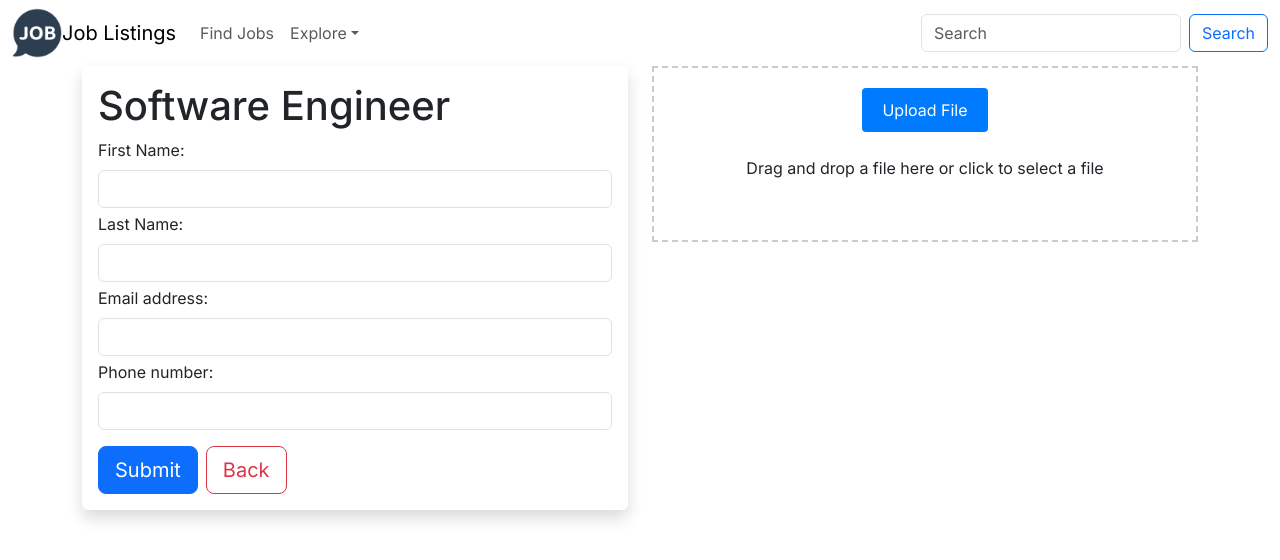
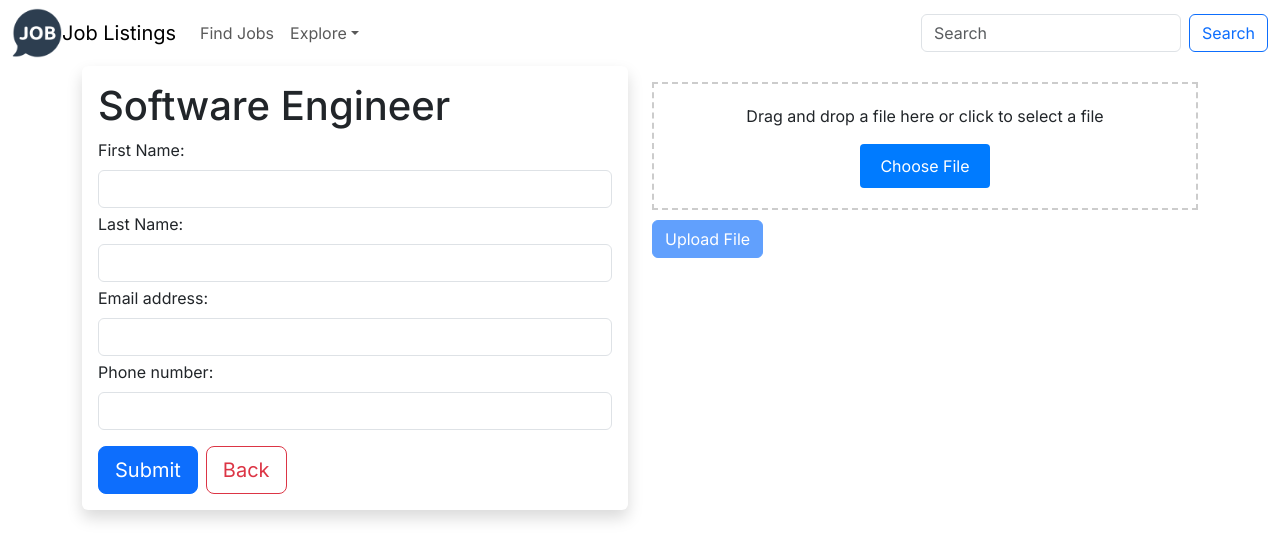
Before and after one commit to marielyeng/Applicant-Screening, a React (Create React App) app in the folder screening-app/frontend/: page /apply in a window 1280 px wide. Shown: the top 560 px of the page. Built offline with nearby package versions, Linux system fonts and the light colour scheme.

Commit message:
setup env and file upload

```diff
--- a/screening-app/frontend/src/components/FormFileUpload.tsx
+++ b/screening-app/frontend/src/components/FormFileUpload.tsx
@@ -1,6 +1,10 @@
 import React, { useState, DragEvent } from "react";
 import styled from "styled-components";
 import { Form } from "react-bootstrap";
+import axios from "axios";
+import Button from "react-bootstrap/Button";
+import Row from "react-bootstrap/Row";
+import Col from "react-bootstrap/Col";
 
 interface FileUploadProps {
   onFileUpload?: (file: File) => void;
@@ -8,10 +12,13 @@ interface FileUploadProps {
 
 export const FormFileUpload: React.FC<FileUploadProps> = ({ onFileUpload }) => {
   const [dragActive, setDragActive] = useState(false);
+  const [selectedFile, setSelectedFile] = useState<File | null>(null);
+  const [uploadStatus, setUploadStatus] = useState<string>("");
 
   const handleFileChange = (e: React.ChangeEvent<HTMLInputElement>) => {
     if (e.target.files && e.target.files[0]) {
-      // onFileUpload(e.target.files[0]);
+        setSelectedFile(e.target.files[0]);
+        onFileUpload && onFileUpload(e.target.files[0]);
     }
   };
 
@@ -33,26 +40,67 @@ export const FormFileUpload: React.FC<FileUploadProps> = ({ onFileUpload }) => {
     setDragActive(false);
 
     if (e.dataTransfer.files && e.dataTransfer.files[0]) {
-      // onFileUpload(e.dataTransfer.files[0]);
+      setSelectedFile(e.dataTransfer.files[0]);
+      onFileUpload && onFileUpload(e.dataTransfer.files[0]);
+    }
+  };
+
+  const handleUpload = async () => {
+    if (!selectedFile) {
+      setUploadStatus("No file selected.");
+      return;
+    }
+
+    const formData = new FormData();
+    formData.append("file", selectedFile);
+
+    try {
+      const response = await axios.post("http://localhost:5000/uploads", formData, {
+        headers: {
+          "Content-Type": "multipart/form-data",
+        },
+      });
+      setUploadStatus(response.data.message);
+      setSelectedFile(null);
+    } catch (error: any) {
+      console.error("Error uploading file:", error);
+      setUploadStatus("Error uploading file.");
     }
   };
 
   return (
+    <Row className="my-3">
+      <Col>
         <DropContainer
           dragActive={dragActive}
           onDragOver={handleDragOver}
           onDragLeave={handleDragLeave}
           onDrop={handleDrop}
         >
-
+          <p>Drag and drop a file here or click to select a file</p>
           <HiddenFileInput
             type="file"
             onChange={handleFileChange}
             id="fileUpload"
           />
-      <UploadLabel htmlFor="fileUpload">Upload File</UploadLabel>
-      <p className='py-4'>Drag and drop a file here or click to select a file</p>
+          <UploadLabel htmlFor="fileUpload">Choose File</UploadLabel>
         </DropContainer>
+        {selectedFile && (
+          <div style={{ marginTop: "10px" }}>
+            <strong>Selected File:</strong> {selectedFile.name}
+          </div>
+        )}
+        <Button
+          variant="primary"
+          onClick={handleUpload}
+          disabled={!selectedFile}
+          style={{ marginTop: "10px" }}
+        >
+          Upload File
+        </Button>
+        {uploadStatus && <p style={{ marginTop: "10px" }}>{uploadStatus}</p>}
+      </Col>
+    </Row>
   );
 };
 
```
Also changed, not shown: 1 other file (tests, documents, lock files or other folders). Lines whose indentation alone changed are shown as unchanged.
